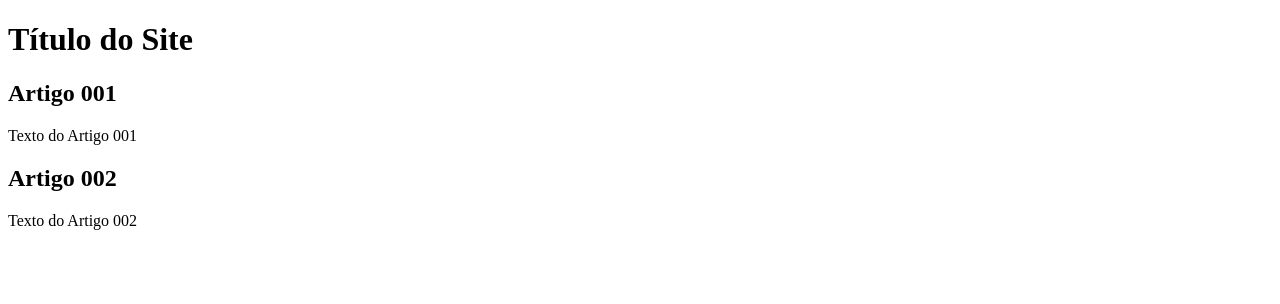
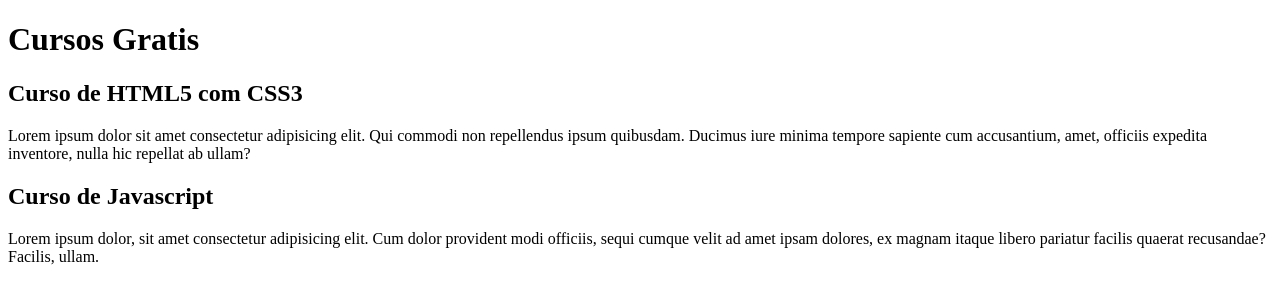
Before and after one commit to Giovanniwav/projeto-site-, a plain HTML site: page index.html in a window 1280 px wide. Drawn offline with Linux system fonts and the light colour scheme.

Commit message:
Comecei a escrever o conteudo

```diff
--- a/index.html
+++ b/index.html
@@ -8,15 +8,15 @@
 <body>
 <main>
     <header>
-        <h1>Título do Site</h1>
+        <h1>Cursos Gratis </h1>
     </header>
     <article>
-        <h2>Artigo 001</h2>
-        <p>Texto do Artigo 001</p>
+        <h2>Curso de HTML5 com CSS3</h2>
+        <p>Lorem ipsum dolor sit amet consectetur adipisicing elit. Qui commodi non repellendus ipsum quibusdam. Ducimus iure minima tempore sapiente cum accusantium, amet, officiis expedita inventore, nulla hic repellat ab ullam?</p>
     </article>
     <article>
-        <h2>Artigo 002</h2>
-        <p>Texto do Artigo 002</p>
+        <h2>Curso de Javascript</h2>
+        <p>Lorem ipsum dolor, sit amet consectetur adipisicing elit. Cum dolor provident modi officiis, sequi cumque velit ad amet ipsam dolores, ex magnam itaque libero pariatur facilis quaerat recusandae? Facilis, ullam.</p>
     </article>
 </main>
 </body>
```
